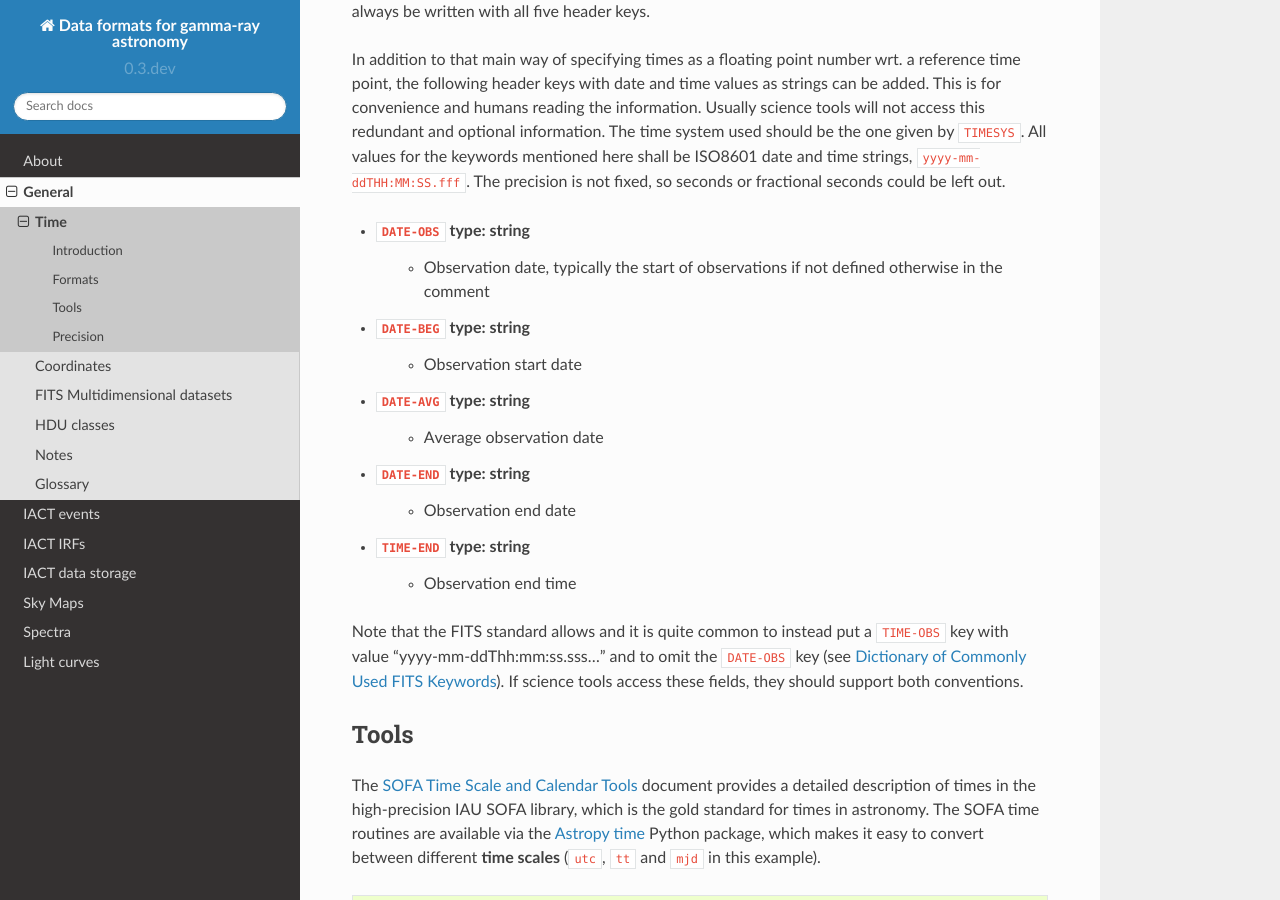
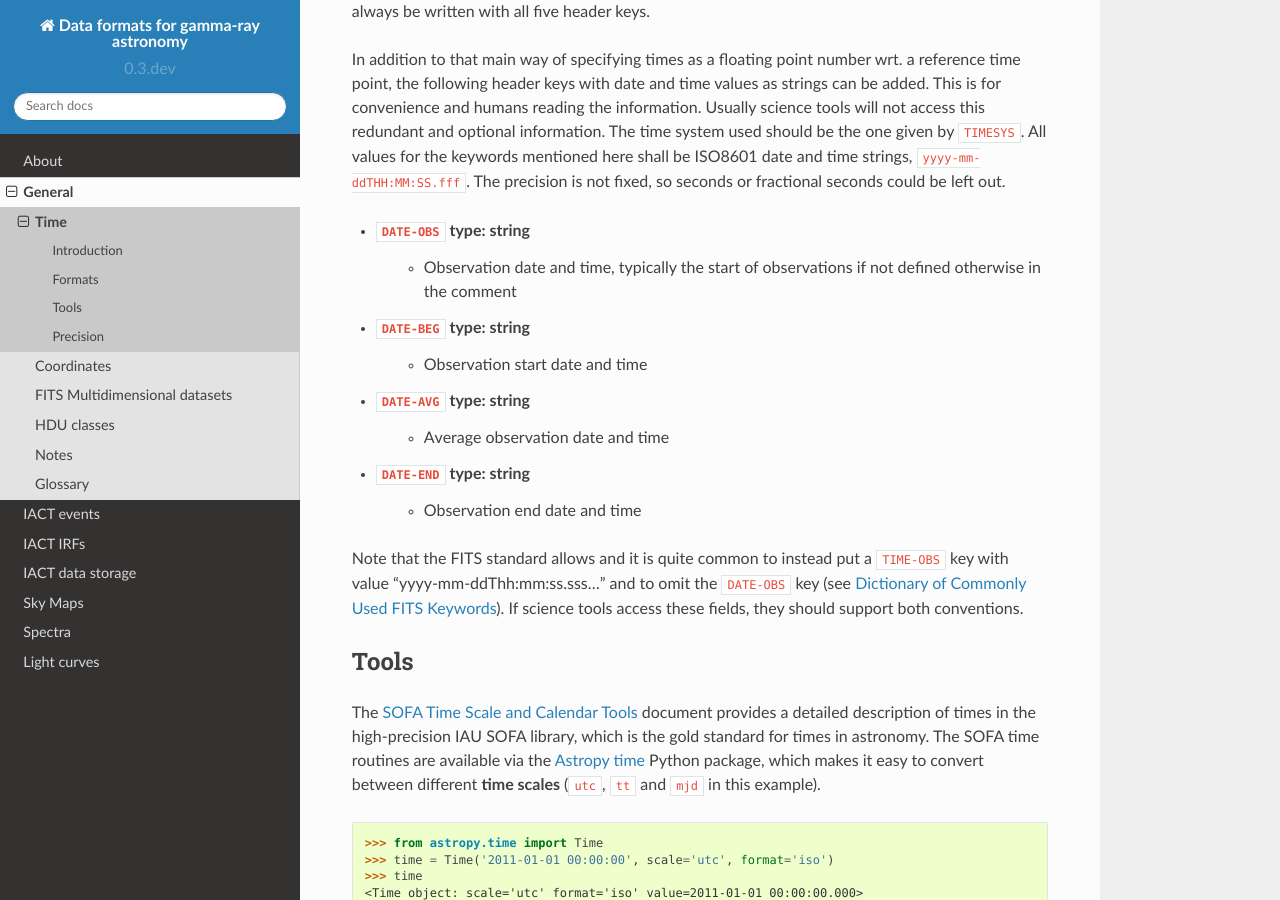
Before and after one commit to open-gamma-ray-astro/gamma-astro-data-formats, a Sphinx documentation site: the page built from source/general/time.rst, in a window 1280 px wide and 900 px high, scrolled down 1569 px. Built offline with Sphinx 7.4.7 and the Read the Docs theme 2.0.0, drawn with Linux system fonts in a browser that asks for light colours.

Commit message:
Remove TIME-END and make date and time clear

```diff
--- a/source/general/time.rst
+++ b/source/general/time.rst
@@ -76,15 +76,13 @@ All values for the keywords mentioned here shall be ISO8601 date and time string
 The precision is not fixed, so seconds or fractional seconds could be left out.
 
 * ``DATE-OBS`` type: string
-    * Observation date, typically the start of observations if not defined otherwise in the comment
+    * Observation date and time, typically the start of observations if not defined otherwise in the comment
 * ``DATE-BEG`` type: string
-    * Observation start date
+    * Observation start date and time
 * ``DATE-AVG`` type: string
-    * Average observation date
+    * Average observation date and time
 * ``DATE-END`` type: string
-    * Observation end date
-* ``TIME-END`` type: string
-    * Observation end time
+    * Observation end date and time
 
 Note that the FITS standard allows and it is quite common to instead put a
 ``TIME-OBS`` key with value "yyyy-mm-ddThh:mm:ss.sss..." and to omit the ``DATE-OBS`` key
```
